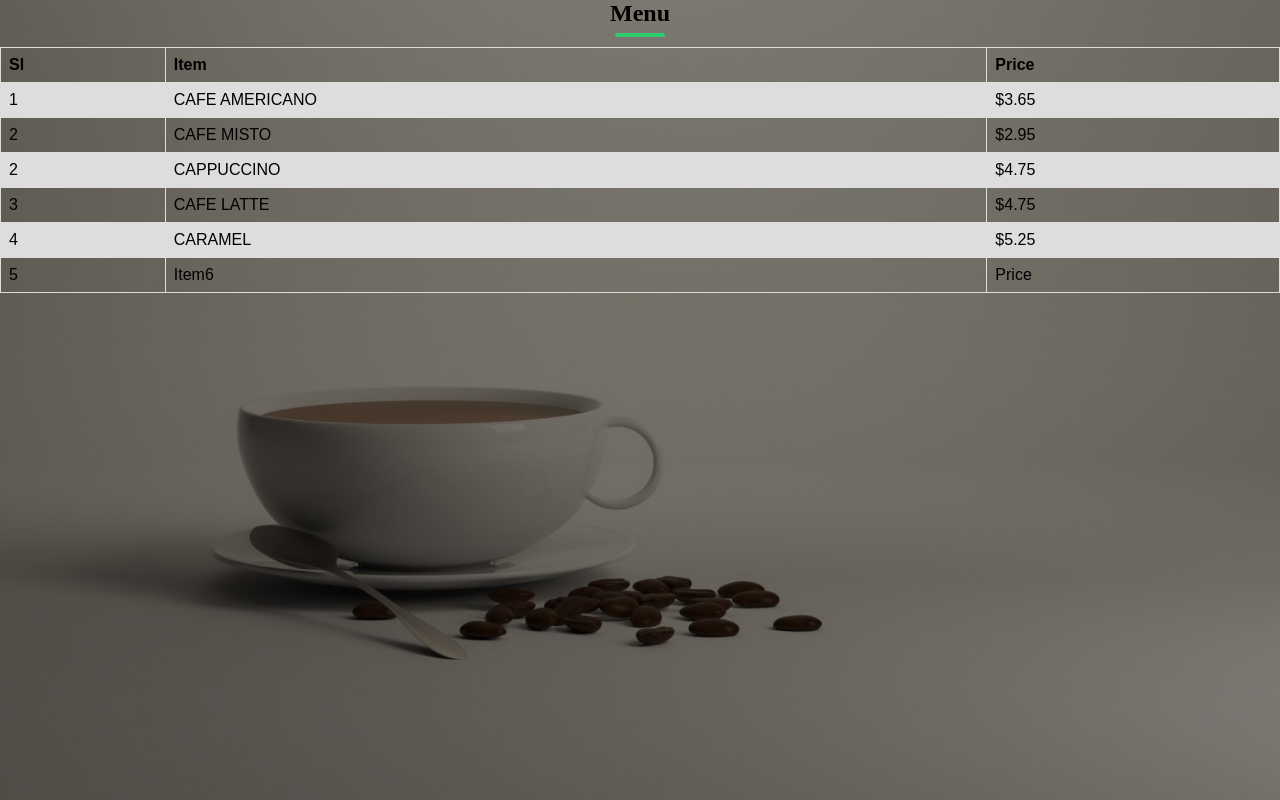
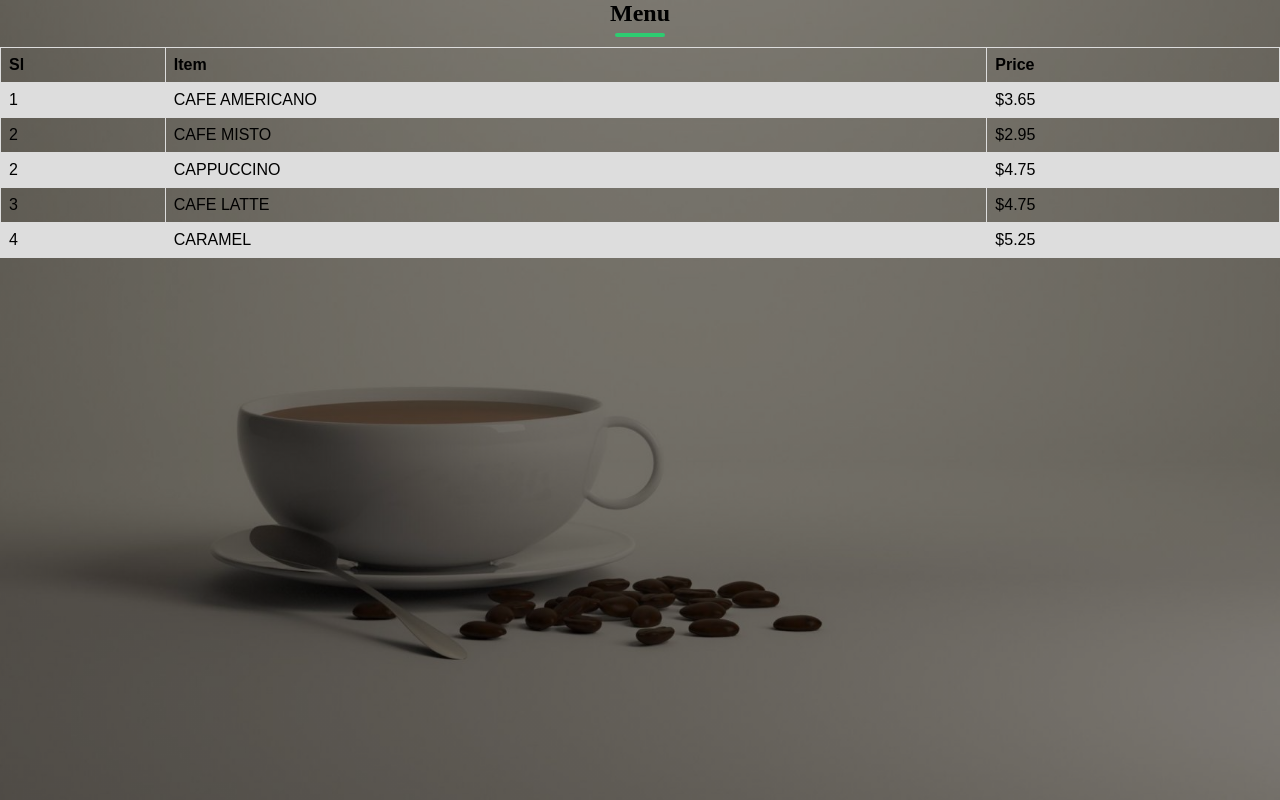
Before and after one commit to ChannalKishor/Web-Design-and-User-Experience, a plain HTML site: page Assignment 1/Part_A/menu.html in a window 1280 px wide. Drawn offline with Linux system fonts and the light colour scheme; files whose address does not match are found by name.

```diff
--- a/Assignment 1/Part_A/menu.html
+++ b/Assignment 1/Part_A/menu.html
@@ -45,11 +45,6 @@
           <td>CARAMEL</td>
           <td>$5.25</td>
         </tr>
-        <tr>
-          <td>5</td>
-          <td>Item6</td>
-          <td>Price</td>
-        </tr>
       </table>
     </header>
   </body>
```
